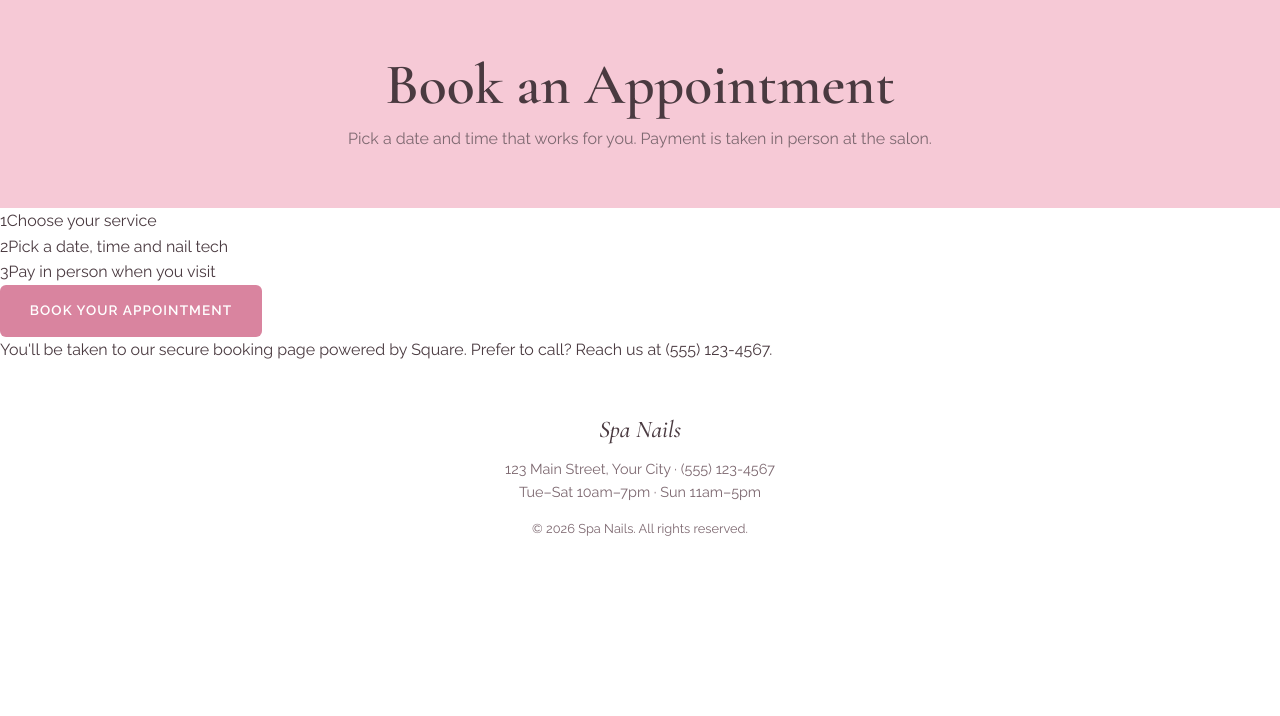
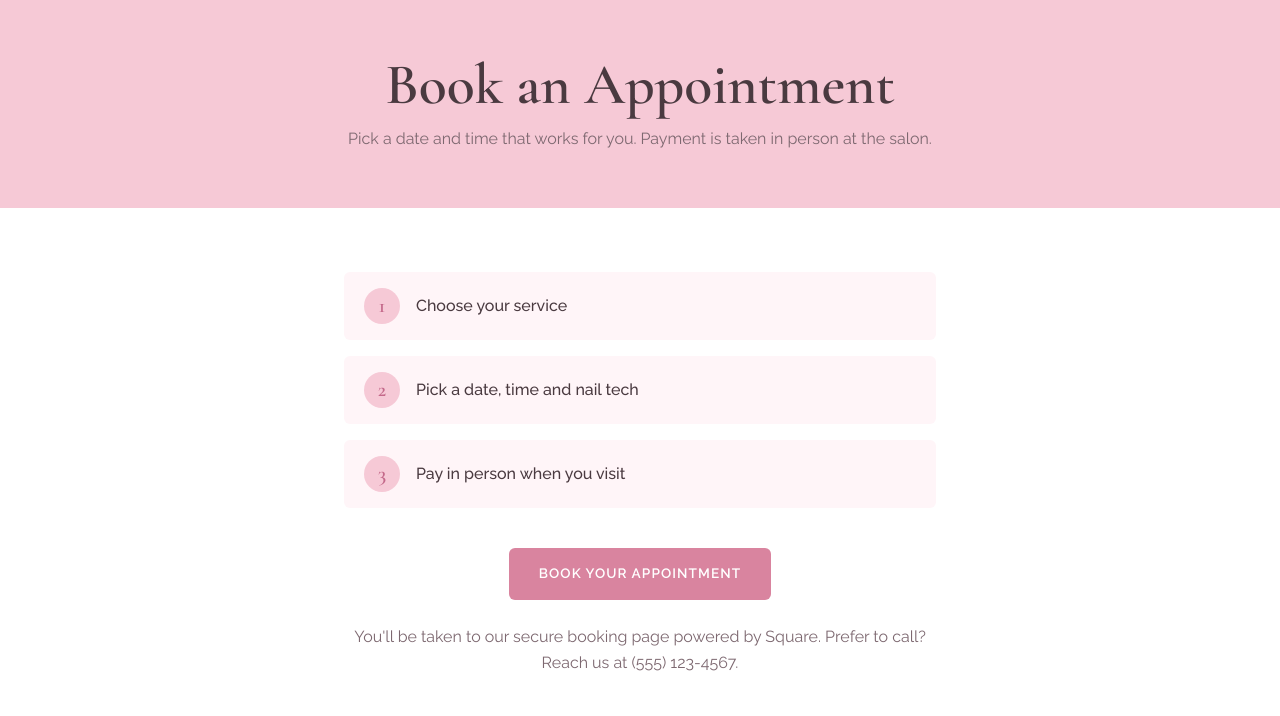
Before and after one commit to yulzuu/nail-salon-website, a plain HTML site: page booking.html in a window 1280 px wide. Shown: the part 84-800 px from the top of the page. Drawn offline with nearby package versions, Linux system fonts and the light colour scheme.

Commit message:
add styling to booking page using css

```diff
--- a/css/styles.css
+++ b/css/styles.css
@@ -367,6 +367,56 @@ h3 {
   box-shadow: 0 12px 30px rgba(217, 132, 159, 0.3);
 }
 
+/* ---------- Booking page ---------- */
+.booking {
+  max-width: 640px;
+  margin: 0 auto;
+  padding: 4rem 1.5rem 5rem;
+  text-align: center;
+}
+
+.booking-steps {
+  list-style: none;
+  display: grid;
+  gap: 1rem;
+  margin-bottom: 2.5rem;
+  text-align: left;
+}
+
+.booking-steps li {
+  display: flex;
+  align-items: center;
+  gap: 1rem;
+  background: var(--cream);
+  padding: 1rem 1.25rem;
+  border-radius: var(--radius);
+  font-weight: 500;
+}
+
+.booking-steps span {
+  display: grid;
+  place-items: center;
+  flex-shrink: 0;
+  width: 36px;
+  height: 36px;
+  border-radius: 50%;
+  background: var(--pink);
+  color: var(--pink-darker);
+  font-family: var(--font-serif);
+  font-size: 1.3rem;
+  font-weight: 600;
+}
+
+.booking-help {
+  color: var(--muted);
+  margin-top: 1.5rem;
+}
+
+.booking-help a {
+  color: var(--pink-darker);
+  text-decoration: underline;
+}
+
 /* ---------- Responsive ---------- */
 @media (max-width: 900px) {
   .hero {
```
